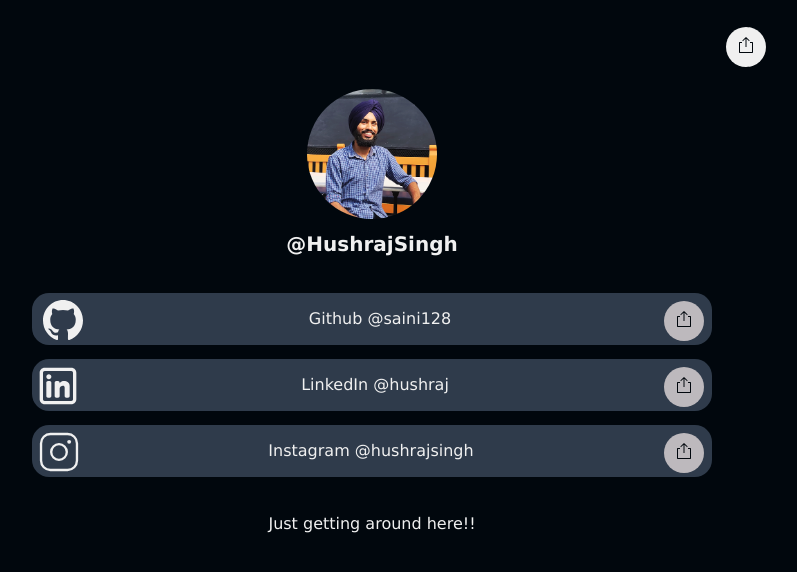
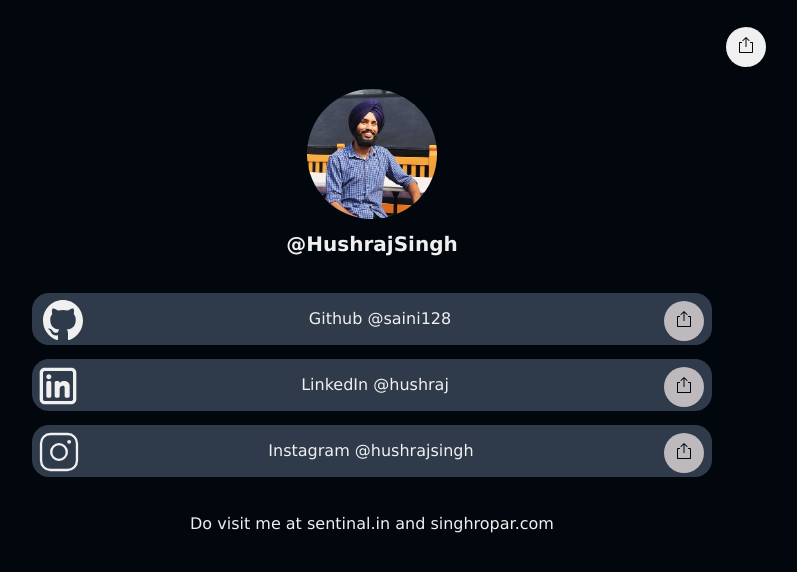
Before and after one commit to saini128/mylinktree, a plain HTML site: page index.html in a window 1280 px wide. Shown: the whole page, without its empty margins (268-1065 px from the left). Drawn offline with Linux system fonts and the light colour scheme.

Commit message:
Update index.html

```diff
--- a/index.html
+++ b/index.html
@@ -211,7 +211,7 @@ h1 {
           </div>
         </a>
         <div class="foot">
-          Just getting around here!!
+          Do visit me at <a href="https://sentinal.in">sentinal.in</a> and <a href="https://singhropar.com">singhropar.com</a>
         </div>
 
       </div>
```
